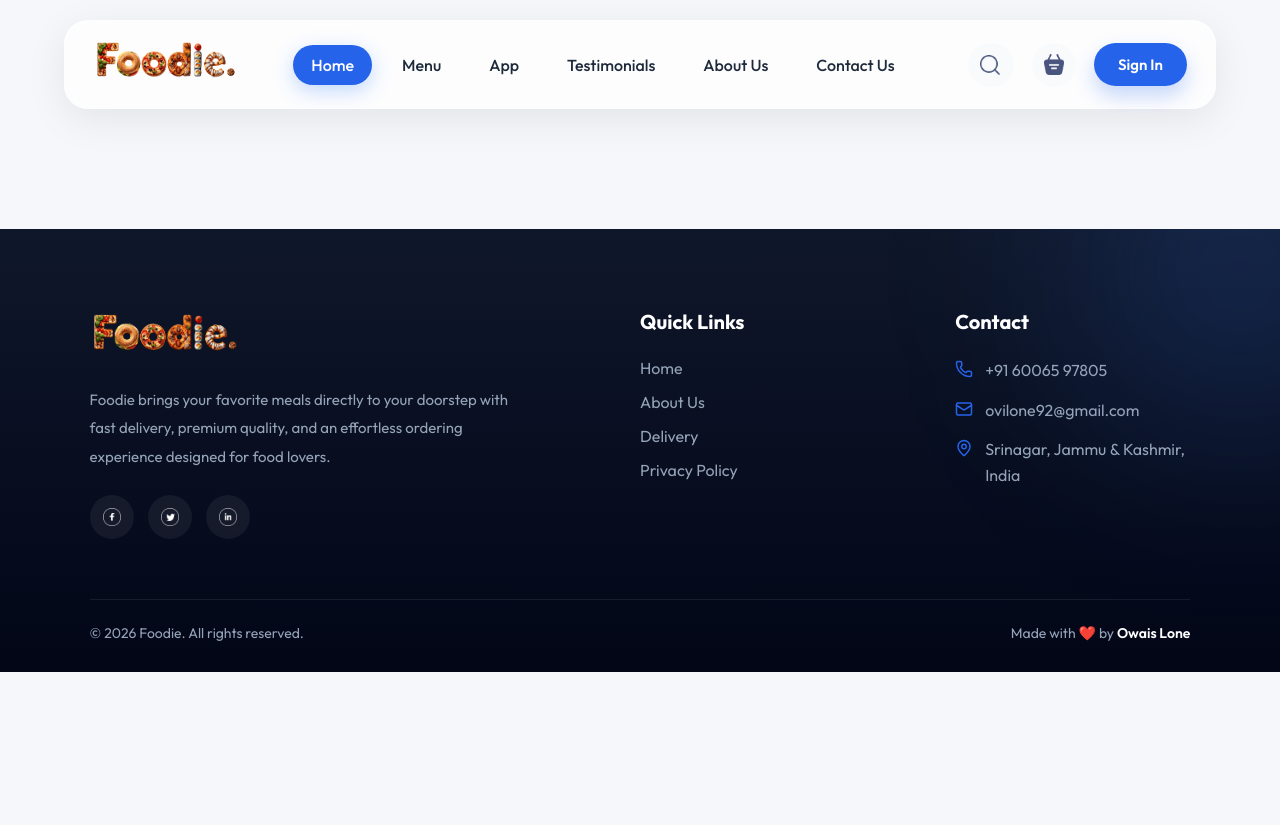
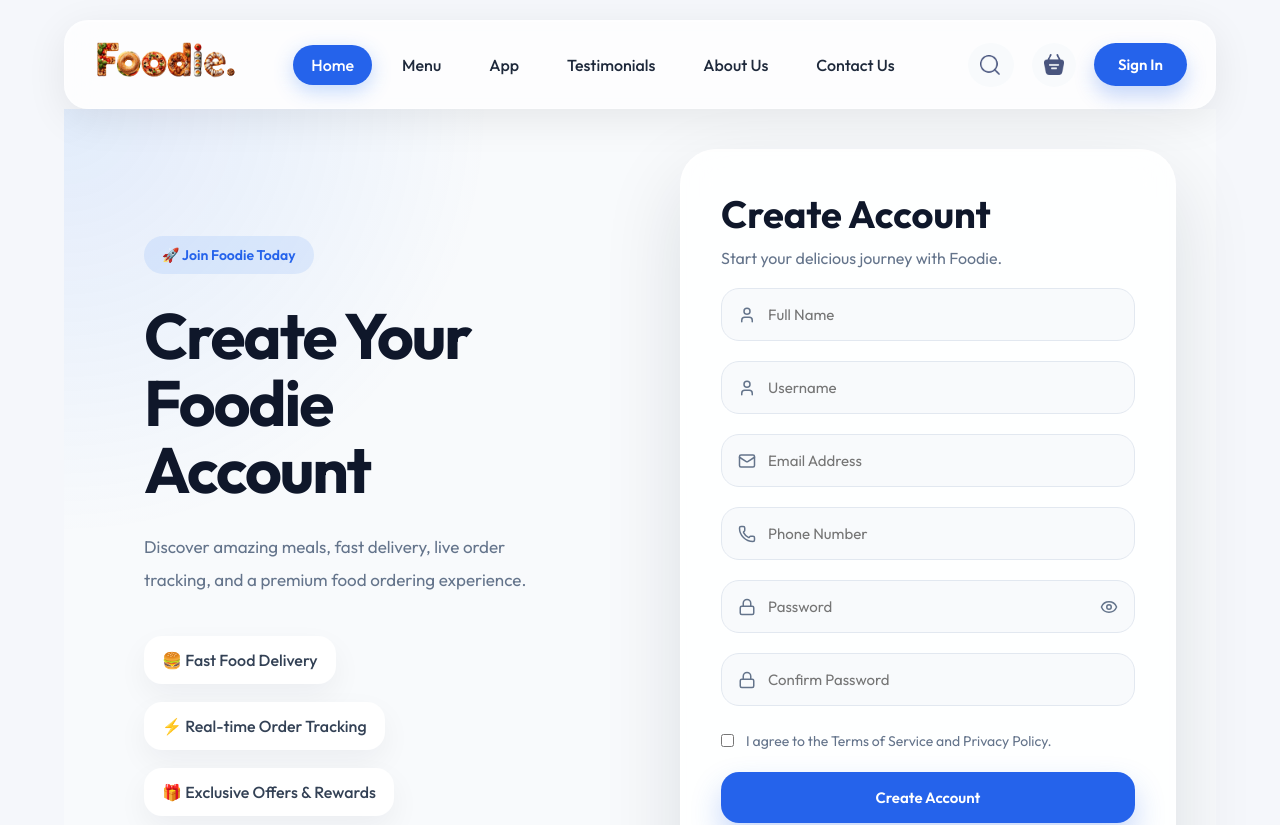
Before and after one commit to TheOwaisLone/Foodie, a React (Vite) app in the folder frontend/: page /register in a window 1280 px wide. Shown: the top 825 px of the page. Built offline with nearby package versions, Linux system fonts and the light colour scheme; no server answers.

Commit message:
feat - Add Register component with form functionality and styling

```diff
--- a/frontend/src/App.jsx
+++ b/frontend/src/App.jsx
@@ -11,6 +11,7 @@ import "react-toastify/dist/ReactToastify.css";
 import Verify from "./pages/Verify/Verify";
 import MyOrders from "./pages/MyOrders/MyOrders";
 import Profile from "./pages/Profile/Profile";
+import Register from "./pages/Register/Register";
 import FloatingCart from "./components/FloatingCart/FloatingCart";
 
 const App = () => {
@@ -29,6 +30,10 @@ const App = () => {
           <Route path="/verify" element={<Verify />} />
           <Route path="/myorders" element={<MyOrders />} />
           <Route path="/profile" element={<Profile />} />
+          <Route
+            path="/register"
+            element={<Register setShowLogin={setShowLogin} />}
+          />
         </Routes>
       </div>
       <Footer />
--- /dev/null
+++ b/frontend/src/pages/Register/Register.css
@@ -0,0 +1,287 @@
+.register-page {
+  min-height: 100vh;
+
+  display: grid;
+  grid-template-columns: 1fr 1fr;
+
+  background:
+    radial-gradient(
+      circle at top left,
+      rgba(59, 130, 246, 0.12),
+      transparent 30%
+    ),
+    #f8fafc;
+}
+
+.register-left {
+  padding: 80px;
+
+  display: flex;
+  flex-direction: column;
+  justify-content: center;
+
+  gap: 28px;
+}
+
+.register-badge {
+  width: fit-content;
+
+  padding: 10px 18px;
+
+  border-radius: 999px;
+
+  background: rgba(59, 130, 246, 0.12);
+
+  color: var(--foodie-primary);
+
+  font-size: 14px;
+  font-weight: 600;
+}
+
+.register-left h1 {
+  font-size: clamp(42px, 5vw, 78px);
+
+  line-height: 1.05;
+
+  color: #0f172a;
+
+  font-weight: 700;
+
+  letter-spacing: -2px;
+}
+
+.register-left p {
+  max-width: 520px;
+
+  color: #64748b;
+
+  line-height: 1.9;
+
+  font-size: 17px;
+}
+
+.register-features {
+  display: flex;
+  flex-direction: column;
+
+  gap: 18px;
+
+  margin-top: 12px;
+}
+
+.register-features div {
+  width: fit-content;
+
+  padding: 14px 18px;
+
+  border-radius: 18px;
+
+  background: white;
+
+  color: #334155;
+
+  font-weight: 500;
+
+  box-shadow: 0 12px 30px rgba(15, 23, 42, 0.05);
+}
+
+.register-right {
+  display: flex;
+  align-items: center;
+  justify-content: center;
+
+  padding: 40px;
+}
+
+.register-form {
+  width: 100%;
+  max-width: 500px;
+
+  background: rgba(255, 255, 255, 0.85);
+
+  backdrop-filter: blur(20px);
+
+  border-radius: 36px;
+
+  padding: 40px;
+
+  display: flex;
+  flex-direction: column;
+
+  gap: 20px;
+
+  border: 1px solid rgba(255, 255, 255, 0.5);
+
+  box-shadow:
+    0 30px 80px rgba(15, 23, 42, 0.12),
+    inset 0 1px 0 rgba(255, 255, 255, 0.6);
+}
+
+.register-form-top h2 {
+  font-size: 38px;
+
+  color: #0f172a;
+
+  font-weight: 700;
+}
+
+.register-form-top p {
+  margin-top: 10px;
+
+  color: #64748b;
+}
+
+.input-group {
+  display: flex;
+  align-items: center;
+
+  gap: 12px;
+
+  background: #f8fafc;
+
+  border: 1px solid #e2e8f0;
+
+  border-radius: 18px;
+
+  padding: 0 16px;
+
+  transition: all 0.25s ease;
+}
+
+.input-group:focus-within {
+  border-color: var(--foodie-primary);
+
+  background: white;
+
+  box-shadow: 0 0 0 4px rgba(59, 130, 246, 0.12);
+}
+
+.input-group svg {
+  color: #64748b;
+
+  flex-shrink: 0;
+}
+
+.input-group input {
+  width: 100%;
+
+  border: none;
+  outline: none;
+
+  background: transparent;
+
+  padding: 16px 0;
+
+  font-size: 15px;
+
+  color: #0f172a;
+}
+
+.password-toggle {
+  border: none;
+  background: transparent;
+
+  display: flex;
+  align-items: center;
+  justify-content: center;
+
+  cursor: pointer;
+
+  color: #64748b;
+}
+
+.terms-box {
+  display: flex;
+  align-items: flex-start;
+
+  gap: 12px;
+
+  margin-top: 4px;
+}
+
+.terms-box p {
+  color: #64748b;
+
+  font-size: 14px;
+
+  line-height: 1.6;
+}
+
+.terms-box input {
+  margin-top: 4px;
+
+  accent-color: var(--foodie-primary);
+}
+
+.register-btn {
+  border: none;
+
+  padding: 16px;
+
+  border-radius: 18px;
+
+  background: linear-gradient(135deg, var(--foodie-primary), #2563eb);
+
+  color: white;
+
+  font-size: 15px;
+  font-weight: 600;
+
+  cursor: pointer;
+
+  transition: all 0.3s ease;
+
+  box-shadow: 0 15px 30px rgba(37, 99, 235, 0.25);
+}
+
+.register-btn:hover {
+  transform: translateY(-2px);
+}
+
+.login-link {
+  text-align: center;
+
+  color: #64748b;
+
+  font-size: 14px;
+}
+
+.login-link span {
+  color: var(--foodie-primary);
+
+  font-weight: 600;
+
+  cursor: pointer;
+
+  transition: opacity 0.2s ease;
+}
+
+.login-link span:hover {
+  opacity: 0.8;
+}
+
+@media (max-width: 1000px) {
+  .register-page {
+    grid-template-columns: 1fr;
+  }
+
+  .register-left {
+    display: none;
+  }
+
+  .register-right {
+    padding: 24px;
+  }
+}
+
+@media (max-width: 600px) {
+  .register-form {
+    padding: 28px;
+
+    border-radius: 28px;
+  }
+
+  .register-form-top h2 {
+    font-size: 30px;
+  }
+}
--- /dev/null
+++ b/frontend/src/pages/Register/Register.jsx
@@ -0,0 +1,223 @@
+import React, { useContext, useState } from "react";
+import "./Register.css";
+import axios from "axios";
+import { toast } from "react-toastify";
+import { Eye, EyeOff, User, Mail, Lock, Phone } from "lucide-react";
+import { Link, useNavigate } from "react-router-dom";
+import { StoreContext } from "../../context/StoreContext";
+
+const avatarList = [
+  "https://api.dicebear.com/7.x/adventurer/svg?seed=Max",
+  "https://api.dicebear.com/7.x/adventurer/svg?seed=Jasper",
+  "https://api.dicebear.com/7.x/adventurer/svg?seed=Luna",
+  "https://api.dicebear.com/7.x/adventurer/svg?seed=Leo",
+  "https://api.dicebear.com/7.x/adventurer/svg?seed=Zara",
+  "https://api.dicebear.com/7.x/adventurer/svg?seed=Nova",
+];
+
+const Register = ({ setShowLogin }) => {
+  const { url, setToken } = useContext(StoreContext);
+
+  const navigate = useNavigate();
+
+  const [showPassword, setShowPassword] = useState(false);
+
+  const [loading, setLoading] = useState(false);
+
+  const [data, setData] = useState({
+    name: "",
+    username: "",
+    email: "",
+    phone: "",
+    password: "",
+    confirmPassword: "",
+  });
+
+  const onChangeHandler = (e) => {
+    const name = e.target.name;
+    const value = e.target.value;
+
+    setData((prev) => ({
+      ...prev,
+      [name]: value,
+    }));
+  };
+
+  const onSubmitHandler = async (e) => {
+    e.preventDefault();
+
+    if (data.password !== data.confirmPassword) {
+      toast.error("Passwords do not match");
+      return;
+    }
+
+    try {
+      setLoading(true);
+
+      const avatar = avatarList[Math.floor(Math.random() * avatarList.length)];
+
+      const response = await axios.post(`${url}/api/user/register`, {
+        name: data.name,
+        username: data.username,
+        email: data.email,
+        phone: data.phone,
+        password: data.password,
+        avatar,
+      });
+
+      if (response.data.success) {
+        setToken(response.data.token);
+
+        localStorage.setItem("token", response.data.token);
+
+        toast.success("Account created successfully");
+
+        navigate("/");
+      } else {
+        toast.error(response.data.message);
+      }
+    } catch (error) {
+      toast.error(error.response?.data?.message || "Something went wrong");
+    } finally {
+      setLoading(false);
+    }
+  };
+
+  return (
+    <section className="register-page">
+      <div className="register-left">
+        <span className="register-badge">🚀 Join Foodie Today</span>
+
+        <h1>
+          Create Your
+          <br />
+          Foodie Account
+        </h1>
+
+        <p>
+          Discover amazing meals, fast delivery, live order tracking, and a
+          premium food ordering experience.
+        </p>
+
+        <div className="register-features">
+          <div>🍔 Fast Food Delivery</div>
+          <div>⚡ Real-time Order Tracking</div>
+          <div>🎁 Exclusive Offers & Rewards</div>
+        </div>
+      </div>
+
+      <div className="register-right">
+        <form onSubmit={onSubmitHandler} className="register-form">
+          <div className="register-form-top">
+            <h2>Create Account</h2>
+
+            <p>Start your delicious journey with Foodie.</p>
+          </div>
+
+          <div className="input-group">
+            <User size={18} />
+
+            <input
+              type="text"
+              name="name"
+              placeholder="Full Name"
+              value={data.name}
+              onChange={onChangeHandler}
+              required
+            />
+          </div>
+
+          <div className="input-group">
+            <User size={18} />
+
+            <input
+              type="text"
+              name="username"
+              placeholder="Username"
+              value={data.username}
+              onChange={onChangeHandler}
+              required
+            />
+          </div>
+
+          <div className="input-group">
+            <Mail size={18} />
+
+            <input
+              type="email"
+              name="email"
+              placeholder="Email Address"
+              value={data.email}
+              onChange={onChangeHandler}
+              required
+            />
+          </div>
+
+          <div className="input-group">
+            <Phone size={18} />
+
+            <input
+              type="tel"
+              name="phone"
+              placeholder="Phone Number"
+              value={data.phone}
+              onChange={onChangeHandler}
+              required
+            />
+          </div>
+
+          <div className="input-group">
+            <Lock size={18} />
+
+            <input
+              type={showPassword ? "text" : "password"}
+              name="password"
+              placeholder="Password"
+              value={data.password}
+              onChange={onChangeHandler}
+              required
+            />
+
+            <button
+              type="button"
+              className="password-toggle"
+              onClick={() => setShowPassword(!showPassword)}
+            >
+              {showPassword ? <EyeOff size={18} /> : <Eye size={18} />}
+            </button>
+          </div>
+
+          <div className="input-group">
+            <Lock size={18} />
+
+            <input
+              type="password"
+              name="confirmPassword"
+              placeholder="Confirm Password"
+              value={data.confirmPassword}
+              onChange={onChangeHandler}
+              required
+            />
+          </div>
+
+          <div className="terms-box">
+            <input type="checkbox" required />
+
+            <p>I agree to the Terms of Service and Privacy Policy.</p>
+          </div>
+
+          <button type="submit" className="register-btn" disabled={loading}>
+            {loading ? "Creating Account..." : "Create Account"}
+          </button>
+
+          <p className="login-link">
+            Already have an account?
+            <span onClick={() => setShowLogin(true)}> Sign In</span>
+          </p>
+        </form>
+      </div>
+    </section>
+  );
+};
+
+export default Register;
```
